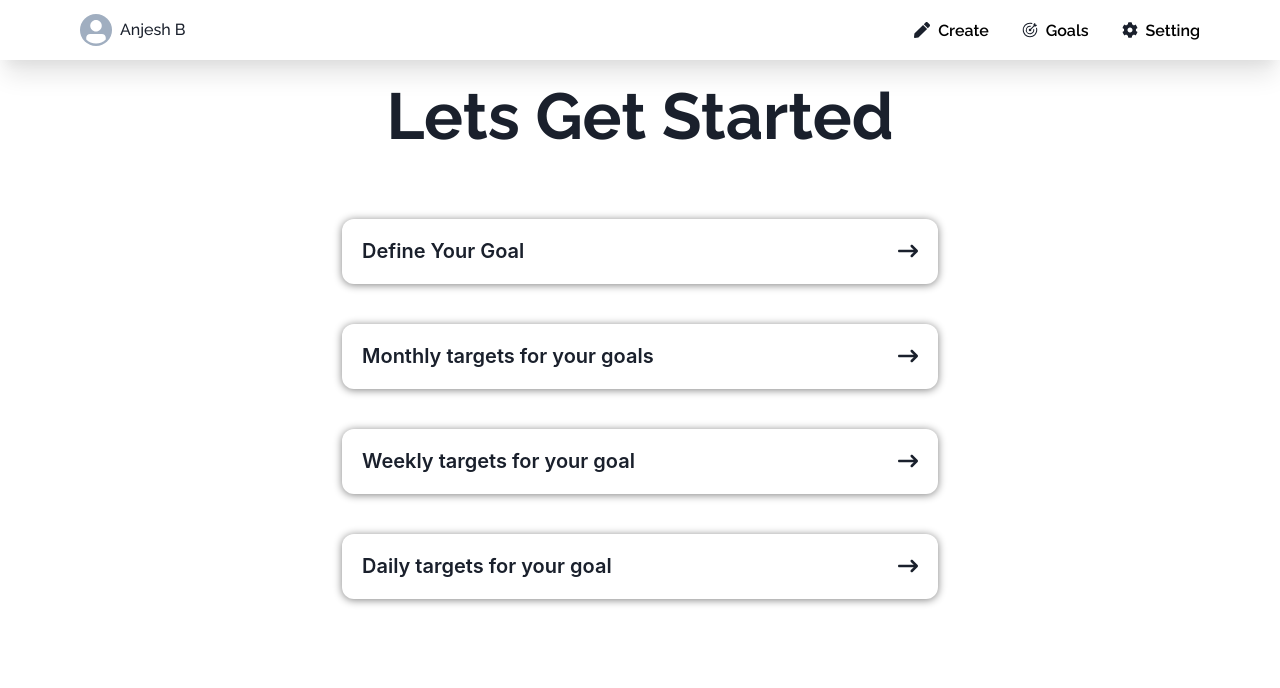
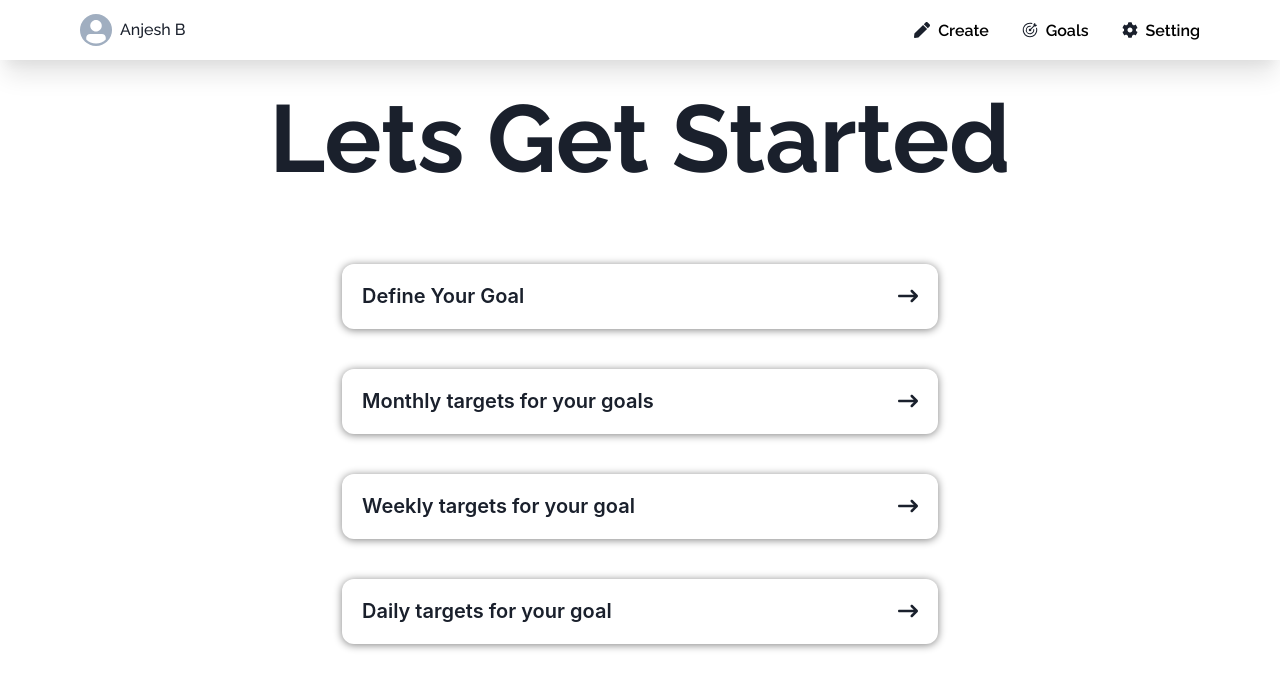
Before and after one commit to AdminForIinRange/LearningTypeScriptWithReactPart2, a React (Vite) app: page /GoalCreation in a window 1280 px wide. Shown: the top 688 px of the page. Built offline with nearby package versions, Linux system fonts and the light colour scheme.

Commit message:
Larger Title "Lets get started"

```diff
--- a/src/pages/GoalCreation/GoalCreation.tsx
+++ b/src/pages/GoalCreation/GoalCreation.tsx
@@ -24,7 +24,7 @@ const GoalCreation: React.FC = () => {
   return (
     <>
       <VStack p={2} px={3}>
-        <Text fontFamily={"Raleway"} fontSize={"65px"} fontWeight={"700"}>
+        <Text fontFamily={"Raleway"} fontSize={"95px"} fontWeight={"700"}>
           Lets Get Started
         </Text>
 
```
